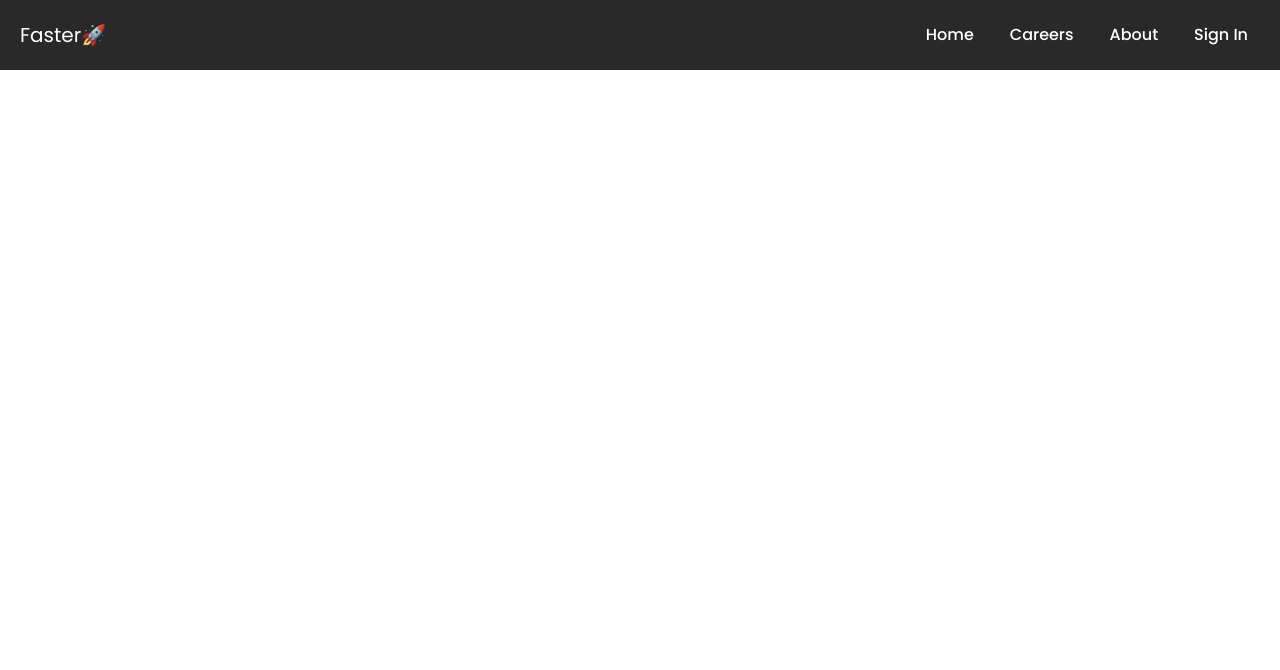
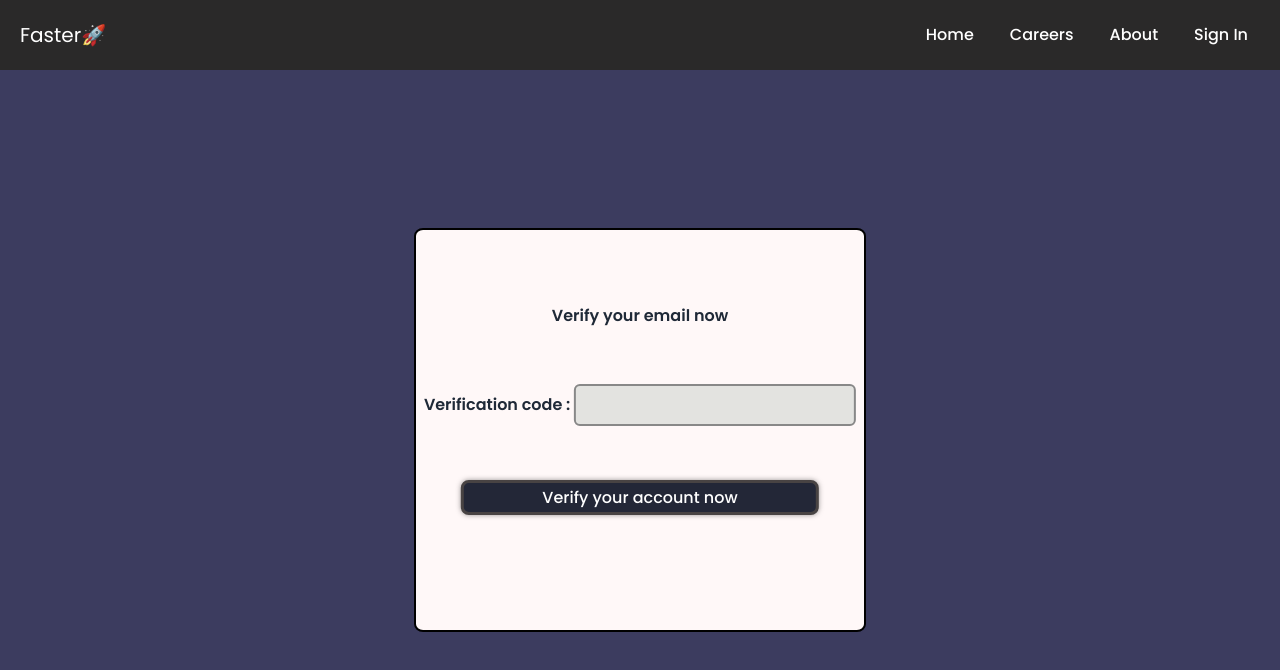
Before and after one commit to debasmitadas0106/Faster-FE, a React (Vite) app: page /verify in a window 1280 px wide. Shown: the top 670 px of the page. Built offline with nearby package versions, Linux system fonts and the light colour scheme.

Commit message:
verify email page raw and api function

```diff
--- a/src/App.jsx
+++ b/src/App.jsx
@@ -12,6 +12,7 @@ import Careers from "./pages/Careers";
 import Dashboard from "./pages/Dashboard";
 import Register from "./pages/Register_temp";
 import Profile from "./pages/Profile";
+import Verify from "./pages/Verify";
 import "./App.css";
 
 function App() {
@@ -43,6 +44,7 @@ function AppContent() {
           <Route path="/careers" element={<Careers />} />
           <Route path="/dashboard" element={<Dashboard />} />
           <Route path="/profile" element={<Profile />} />
+          <Route path="/verify" element={<Verify />} />
         </Routes>
       </div>
     </>
--- a/src/api.js
+++ b/src/api.js
@@ -51,3 +51,19 @@ export const getUser = async ({ token, dburl, username }) => {
     throw error.response ? error.response.data : error;
   }
 };
+export const verify = async (token) => {
+  try {
+    if (!token) {
+      throw new Error("Missing token");
+    }
+
+    const response = await api.post("/user/verify-email", {
+      token: token,
+    });
+
+    return response.data;
+  } catch (error) {
+    console.error("Get user error:", error);
+    throw error.response ? error.response.data : error;
+  }
+};
--- /dev/null
+++ b/src/pages/Verify.css
@@ -0,0 +1,76 @@
+body {
+  background-color: rgb(60, 60, 95);
+}
+
+.verify-email-container {
+  display: flex;
+  justify-content: center;
+  align-items: center;
+  width: 100%;
+  height: 90vh;
+}
+
+.verify-email-box {
+  position: relative;
+  display: flex;
+  justify-content: center;
+  flex-direction: column;
+  align-items: center;
+  border-radius: 2%;
+  width: 35vw;
+  height: 50vh;
+  border: 2px solid black;
+  background-color: rgb(255, 248, 248);
+}
+.email-verify {
+  margin: 0;
+  position: absolute;
+  top: 38%;
+  left: 50%;
+  transform: translateX(-50%);
+  font-weight: 600;
+}
+.verify-email-tab {
+  margin: 0;
+  position: absolute;
+  top: 48%;
+  left: 50%;
+  transform: translateX(-50%);
+  font-weight: 600;
+}
+
+.verify-email-tab input {
+  width: 250px; /* increase input width */
+  padding: 10px 14px; /* bigger padding */
+  font-size: 16px; /* more readable text */
+  border: 2px solid #888;
+  border-radius: 6px; /* rounded edges */
+  outline: none;
+  transition: 0.2s ease-in-out;
+  background-color: rgb(227, 227, 224);
+}
+
+.verify-email-tab input:focus {
+  border-color: #282829; /* nicer focus color */
+  box-shadow: 0 0 5px rgba(73, 74, 75, 0.5);
+}
+
+.verify-now {
+  position: absolute;
+  display: flex;
+  align-items: center;
+  justify-content: center;
+  top: 60%;
+  left: 50%;
+  transform: translateX(-50%);
+  width: 28vw;
+  padding: 2px 5px;
+  color: white;
+  border: solid rgb(72, 67, 67);
+  background-color: #232737;
+  box-shadow: 0 0 5px rgba(48, 48, 48, 0.5);
+  cursor: pointer;
+}
+.verify-now:hover {
+  background-color: rgb(17, 17, 48);
+}
--- /dev/null
+++ b/src/pages/Verify.jsx
@@ -0,0 +1,35 @@
+import { useState } from "react";
+import { useNavigate } from "react-router-dom";
+import "./Verify.css";
+import { verify } from "../api";
+function Verify() {
+  const navigate = useNavigate();
+  const [code, setCode] = useState("");
+  const handleVerify = async () => {
+    try {
+      const response = await verify(code);
+      return response;
+    } catch (error) {
+      console.log(error);
+    }
+  };
+  return (
+    <div className="verify-email-container">
+      <div className="verify-email-box"></div>
+      <div className="email-verify">Verify your email now</div>
+      <div className="verify-email-tab">
+        <label htmlFor="verification-code">Verification code : </label>
+        <input
+          id="code"
+          type="text"
+          value={code}
+          onChange={(e) => setCode(e.target.value)}
+        />
+      </div>
+      <button className="verify-now" onClick={handleVerify}>
+        Verify your account now
+      </button>
+    </div>
+  );
+}
+export default Verify;
```
